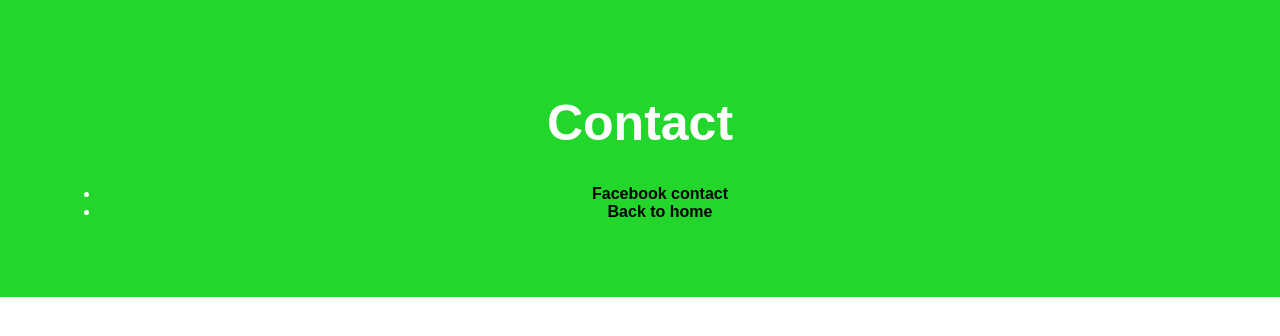
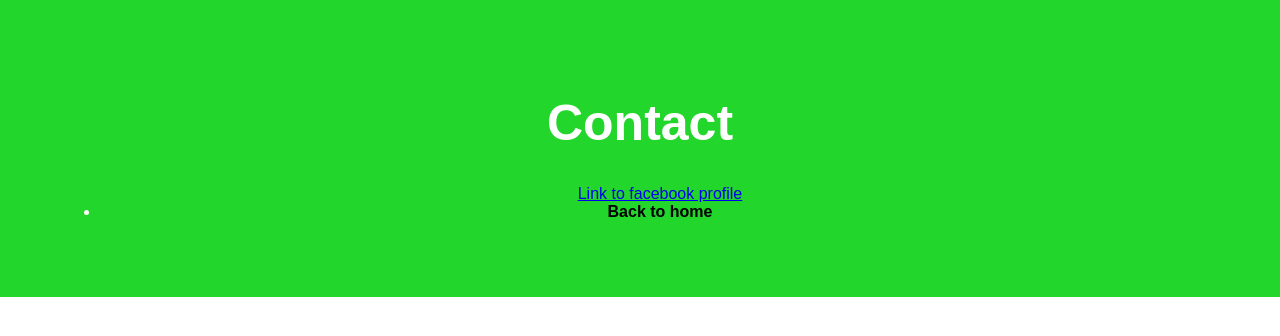
Before and after one commit to Jadefwee/lanoyahh, a plain HTML site: page Contact.html in a window 1280 px wide. Drawn offline with Linux system fonts and the light colour scheme.

Commit message:
Update Contact.html

```diff
--- a/Contact.html
+++ b/Contact.html
@@ -1,7 +1,7 @@
 
 <!DOCTYPE html>
 <html>
-<title>About</title>
+<title>Contact</title>
 <meta charset="UTF-8">
 <meta name="viewport" content="width=device-width, initial-scale=1">
 <style>
@@ -40,7 +40,7 @@ body {
 <div class="header">
   <h1>Contact</h1>
     <ul>
-        <li><a href="https://www.facebook.com/Annejadesison">Facebook contact</a></li>
+        <a href="https://www.facebook.com/Annejadesison" target="_blank">Link to facebook profile</a>
         <li><a href="https://jadefwee.github.io/lanoyahh">Back to home</a></li>
     </ul>
 </div>
```
